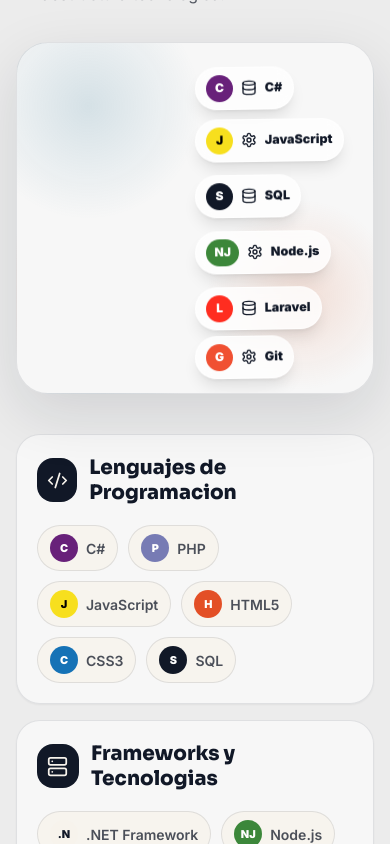
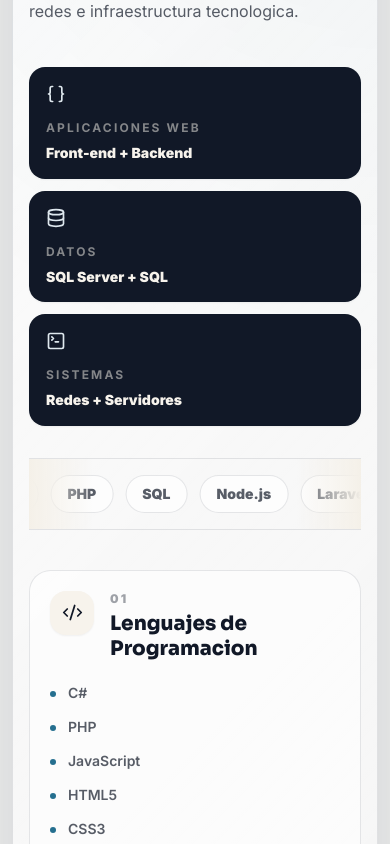
Before and after one commit to alvarezg23g-source/portafolio, a React (Vite) app: page / in a window 390 px wide. Shown: the part 1740-2584 px from the top of the page. Built offline with nearby package versions, Linux system fonts and the light colour scheme.

Commit message:
Refine technologies section design

```diff
--- a/src/components/Skills.jsx
+++ b/src/components/Skills.jsx
@@ -1,59 +1,50 @@
-import { Code2, Database, Network, Server, Settings, Wrench } from 'lucide-react';
+import { Braces, Code2, Database, Network, Server, TerminalSquare, Wrench } from 'lucide-react';
 import { skillGroups } from '../data/portfolio.js';
 
 const groupIcons = [Code2, Server, Wrench, Network];
 
-const skillAccent = {
-  'C#': 'bg-[#68217a] text-white',
-  PHP: 'bg-[#777bb4] text-white',
-  JavaScript: 'bg-[#f7df1e] text-black',
-  HTML5: 'bg-[#e34f26] text-white',
-  CSS3: 'bg-[#1572b6] text-white',
-  SQL: 'bg-ink text-white',
-  'Node.js': 'bg-[#3c873a] text-white',
-  Laravel: 'bg-[#ff2d20] text-white',
-  Git: 'bg-[#f05032] text-white',
-  'SQL Server': 'bg-[#a91d22] text-white',
-  'Visual Studio': 'bg-[#5c2d91] text-white',
-};
+const focusItems = [
+  { label: 'Aplicaciones web', value: 'Front-end + Backend', icon: Braces },
+  { label: 'Datos', value: 'SQL Server + SQL', icon: Database },
+  { label: 'Sistemas', value: 'Redes + Servidores', icon: TerminalSquare },
+];
 
-function getInitials(label) {
-  if (label === '.NET Framework') return '.N';
-  if (label === 'ASP.NET') return 'AS';
-  return label
-    .split(/[\s.-]+/)
-    .filter(Boolean)
-    .slice(0, 2)
-    .map((word) => word[0])
-    .join('')
-    .toUpperCase();
-}
+const featuredSkills = ['C#', 'JavaScript', 'PHP', 'SQL', 'Node.js', 'Laravel', 'ASP.NET', 'Git'];
 
 export function Skills() {
   return (
     <section id="skills" className="section">
-      <div className="section-kicker">Tecnologias y Herramientas</div>
-      <div className="grid gap-8 lg:grid-cols-[0.82fr_1.18fr] lg:items-start">
+      <div className="tech-panel">
+        <div className="grid gap-10 lg:grid-cols-[0.9fr_1.1fr] lg:items-end">
           <div>
-          <h2 className="section-title">Tecnologias y Herramientas</h2>
+            <div className="section-kicker text-ocean">Tecnologias y Herramientas</div>
+            <h2 className="section-title max-w-3xl">Tecnologias y Herramientas</h2>
             <p className="mt-5 max-w-2xl text-base leading-8 text-ink/70 sm:text-lg">
-            Conjunto de tecnologias orientadas a la creacion de aplicaciones modernas, eficientes
-            y mantenibles, integrando desarrollo de software, bases de datos, redes e
+              Conjunto de tecnologias orientadas a la creacion de aplicaciones modernas,
+              eficientes y mantenibles, integrando desarrollo de software, bases de datos, redes e
               infraestructura tecnologica.
             </p>
           </div>
 
-        <div className="skills-cloud" aria-label="Tecnologias destacadas">
-          {['C#', 'JavaScript', 'SQL', 'Node.js', 'Laravel', 'Git'].map((item, index) => {
-            const Icon = index % 2 === 0 ? Database : Settings;
+          <div className="tech-focus-grid">
+            {focusItems.map((item) => {
+              const Icon = item.icon;
               return (
-              <div key={item} className={`floating-skill floating-skill-${index + 1}`}>
-                <span className={skillAccent[item] ?? 'bg-white text-ink'}>{getInitials(item)}</span>
-                <Icon size={16} />
-                {item}
+                <div key={item.label} className="tech-focus-item">
+                  <Icon size={20} />
+                  <span>{item.label}</span>
+                  <strong>{item.value}</strong>
                 </div>
               );
             })}
+          </div>
+        </div>
+
+        <div className="tech-marquee" aria-label="Tecnologias principales">
+          <div>
+            {[...featuredSkills, ...featuredSkills].map((skill, index) => (
+              <span key={`${skill}-${index}`}>{skill}</span>
+            ))}
           </div>
         </div>
 
@@ -61,28 +52,34 @@ export function Skills() {
           {skillGroups.map((group, index) => {
             const Icon = groupIcons[index] ?? Code2;
             return (
-            <article key={group.title} className="skill-card">
-              <div className="mb-5 flex items-center gap-3">
-                <div className="grid h-11 w-11 place-items-center rounded-2xl bg-ink text-paper">
+              <article key={group.title} className="tech-card">
+                <div className="mb-5 flex items-start gap-4">
+                  <div className="tech-card-icon">
                     <Icon size={21} />
                   </div>
-                <h3 className="font-display text-xl font-black leading-tight">{group.title}</h3>
+                  <div>
+                    <p className="text-xs font-black uppercase tracking-[0.18em] text-ink/40">
+                      0{index + 1}
+                    </p>
+                    <h3 className="mt-1 font-display text-xl font-black leading-tight">
+                      {group.title}
+                    </h3>
+                  </div>
                 </div>
 
-              <div className="flex flex-wrap gap-2.5">
+                <ul className="space-y-2.5">
                   {group.items.map((item) => (
-                  <span key={item} className="skill-chip">
-                    <span className={`skill-chip-icon ${skillAccent[item] ?? 'bg-paper text-ink'}`}>
-                      {getInitials(item)}
-                    </span>
+                    <li key={item} className="tech-list-item">
+                      <span />
                       {item}
-                  </span>
+                    </li>
                   ))}
-              </div>
+                </ul>
               </article>
             );
           })}
         </div>
+      </div>
     </section>
   );
 }
--- a/src/styles/index.css
+++ b/src/styles/index.css
@@ -138,79 +138,86 @@ svg {
     @apply inline-flex h-10 w-10 items-center justify-center rounded-full border border-ink/10 bg-white/60 text-ink transition hover:border-ink hover:bg-ink hover:text-paper;
   }
 
-  .skills-cloud {
-    @apply relative min-h-[17rem] overflow-hidden rounded-[2rem] border border-ink/10 bg-white/50 p-5 shadow-soft;
+  .tech-panel {
+    @apply overflow-hidden rounded-[2rem] border border-ink/10 p-5 shadow-soft sm:p-8;
     background:
-      radial-gradient(circle at 20% 18%, rgba(37, 111, 143, 0.16), transparent 28%),
-      radial-gradient(circle at 80% 72%, rgba(216, 111, 69, 0.18), transparent 25%),
-      rgba(255, 255, 255, 0.58);
+      linear-gradient(135deg, rgba(255, 255, 255, 0.82), rgba(255, 255, 255, 0.38)),
+      radial-gradient(circle at 100% 0%, rgba(37, 111, 143, 0.16), transparent 32%),
+      radial-gradient(circle at 0% 100%, rgba(216, 111, 69, 0.14), transparent 26%);
   }
 
-  .floating-skill {
-    @apply absolute inline-flex items-center gap-2 rounded-full border border-white/70 bg-white/80 px-3.5 py-2 text-sm font-black text-ink shadow-lg backdrop-blur;
-    animation: floatSkill 5.8s ease-in-out infinite;
+  .tech-focus-grid {
+    @apply grid gap-3 sm:grid-cols-3 lg:grid-cols-1 xl:grid-cols-3;
   }
 
-  .floating-skill span {
-    @apply grid h-8 min-w-8 place-items-center rounded-full px-2 text-xs font-black;
+  .tech-focus-item {
+    @apply rounded-2xl border border-ink/10 bg-ink p-4 text-paper shadow-sm;
   }
 
-  .floating-skill-1 {
-    left: 8%;
-    top: 16%;
+  .tech-focus-item svg {
+    @apply mb-4 text-[#dfe8ee];
   }
 
-  .floating-skill-2 {
-    right: 9%;
-    top: 10%;
-    animation-delay: -1.1s;
+  .tech-focus-item span {
+    @apply block text-xs font-bold uppercase tracking-[0.18em] text-paper/50;
   }
 
-  .floating-skill-3 {
-    left: 22%;
-    top: 44%;
-    animation-delay: -2.2s;
+  .tech-focus-item strong {
+    @apply mt-2 block text-sm font-black leading-tight text-paper;
   }
 
-  .floating-skill-4 {
-    right: 14%;
-    top: 48%;
-    animation-delay: -3.1s;
+  .tech-marquee {
+    @apply relative mt-10 overflow-hidden border-y border-ink/10 py-4;
   }
 
-  .floating-skill-5 {
-    left: 10%;
-    bottom: 13%;
-    animation-delay: -4s;
+  .tech-marquee::before,
+  .tech-marquee::after {
+    @apply pointer-events-none absolute top-0 z-10 h-full w-16 content-[''];
   }
 
-  .floating-skill-6 {
-    right: 10%;
-    bottom: 11%;
-    animation-delay: -4.8s;
+  .tech-marquee::before {
+    left: 0;
+    background: linear-gradient(90deg, #f4f0e8, transparent);
   }
 
-  .skill-card {
-    @apply rounded-[1.5rem] border border-ink/10 bg-white/60 p-5 shadow-sm transition hover:-translate-y-1 hover:bg-white/75 hover:shadow-soft sm:p-6;
+  .tech-marquee::after {
+    right: 0;
+    background: linear-gradient(270deg, #f4f0e8, transparent);
   }
 
-  .skill-chip {
-    @apply inline-flex items-center gap-2 rounded-full border border-ink/10 bg-paper/80 px-3 py-2 text-sm font-semibold leading-tight text-ink/75;
+  .tech-marquee > div {
+    @apply flex w-max gap-3;
+    animation: techMarquee 28s linear infinite;
   }
 
-  .skill-chip-icon {
-    @apply grid h-7 min-w-7 place-items-center rounded-full px-1.5 text-[0.68rem] font-black;
+  .tech-marquee span {
+    @apply rounded-full border border-ink/10 bg-white/70 px-4 py-2 text-sm font-black text-ink/70;
+  }
+
+  .tech-card {
+    @apply rounded-[1.35rem] border border-ink/10 bg-white/60 p-5 transition hover:-translate-y-1 hover:bg-white/80 hover:shadow-soft sm:p-6;
+  }
+
+  .tech-card-icon {
+    @apply grid h-11 w-11 shrink-0 place-items-center rounded-2xl bg-paper text-ink shadow-sm;
+  }
+
+  .tech-list-item {
+    @apply flex items-start gap-3 text-sm font-semibold leading-6 text-ink/70 sm:text-base;
+  }
+
+  .tech-list-item span {
+    @apply mt-2.5 h-1.5 w-1.5 shrink-0 rounded-full bg-ocean;
   }
 }
 
-@keyframes floatSkill {
-  0%,
-  100% {
-    transform: translate3d(0, 0, 0) rotate(-1deg);
+@keyframes techMarquee {
+  from {
+    transform: translateX(0);
   }
 
-  50% {
-    transform: translate3d(0, -12px, 0) rotate(1deg);
+  to {
+    transform: translateX(calc(-50% - 0.375rem));
   }
 }
 
@@ -283,18 +290,8 @@ svg {
     transform: scale(1.04);
   }
 
-  .skills-cloud {
-    min-height: 15rem;
-  }
-
-  .floating-skill {
-    font-size: 0.78rem;
-    padding: 0.45rem 0.65rem;
-  }
-
-  .floating-skill span {
-    height: 1.65rem;
-    min-width: 1.65rem;
+  .tech-panel {
+    border-radius: 1.5rem;
   }
 }
 
@@ -333,50 +330,13 @@ svg {
     margin-bottom: 1.6rem;
   }
 
-  .skills-cloud {
-    min-height: 22rem;
+  .tech-panel {
+    margin-inline: -0.25rem;
+    padding: 1rem;
   }
 
-  .floating-skill-1,
-  .floating-skill-2,
-  .floating-skill-3,
-  .floating-skill-4,
-  .floating-skill-5,
-  .floating-skill-6 {
-    left: 50%;
-    right: auto;
-  }
-
-  .floating-skill-1 {
-    top: 7%;
-    transform: translateX(-64%);
-  }
-
-  .floating-skill-2 {
-    top: 22%;
-    transform: translateX(-30%);
-  }
-
-  .floating-skill-3 {
-    top: 38%;
-    transform: translateX(-68%);
-  }
-
-  .floating-skill-4 {
-    top: 54%;
-    transform: translateX(-26%);
-  }
-
-  .floating-skill-5 {
-    top: 70%;
-    bottom: auto;
-    transform: translateX(-66%);
-  }
-
-  .floating-skill-6 {
-    top: 84%;
-    bottom: auto;
-    transform: translateX(-30%);
+  .tech-marquee {
+    margin-top: 2rem;
   }
 }
 
```
Lines whose indentation alone changed are shown as unchanged.
